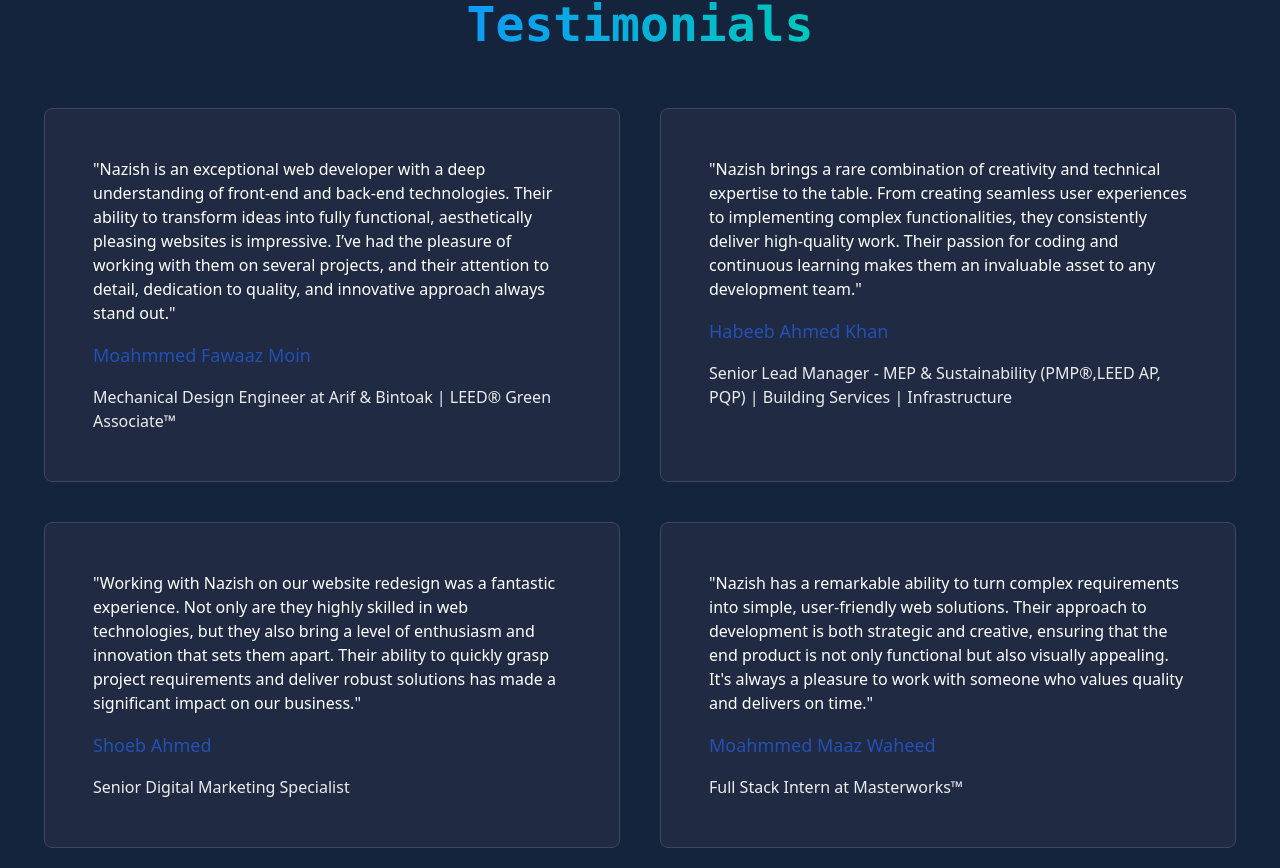
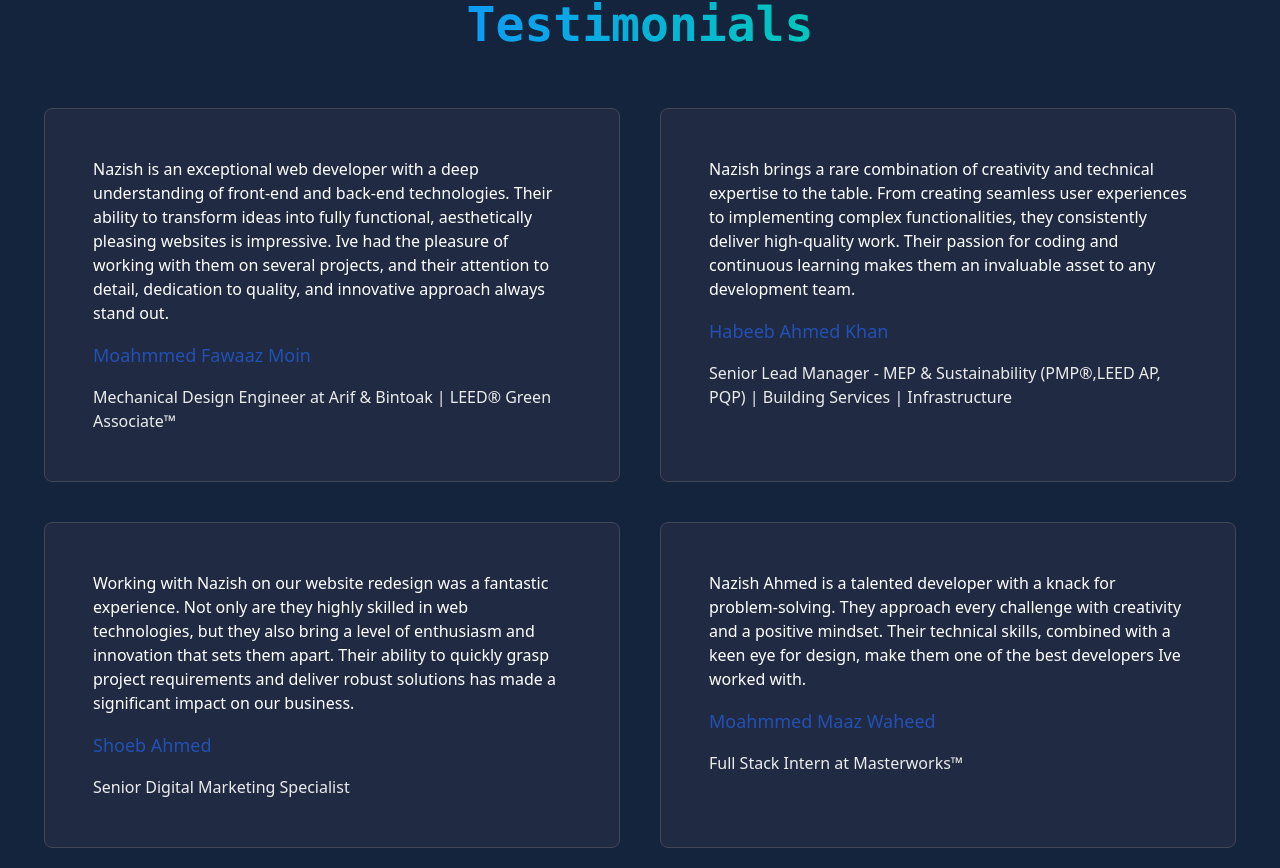
Before and after one commit to nazish-16/realfrezz, a Next.js app: page / in a window 1280 px wide. Shown: the part 2361-3229 px from the top of the page. Built offline with nearby package versions, Linux system fonts and the light colour scheme.

Commit message:
texh stack

```diff
--- a/components/Tech.tsx
+++ b/components/Tech.tsx
@@ -7,7 +7,7 @@ const Tech = () => {
                 <p className='font-mono tracking-tight text-6xl sm:text-2xl text-white text-center lg:text-start font-extrabold'><span className='text-transparent text-4xl lg:text-5xl bg-clip-text bg-gradient-to-r from-[#0d9cf6] to-[#00c7bd]'>My Skills</span><br className='md:hidden' /></p>
             </div>
             <div className='grid grid-cols-1 lg:grid-cols-2 xl:grid-cols-3 mt-2 md:mt-10'>
-                <div className='bg-[#18354d80] m-7 md:m-5 rounded-md border border-[#324050] p-5 w-[26rem] text-white font-mono hover:scale-105 transition-all cursor-pointer'>
+                <div className='bg-[#18354d80] m-7 md:m-5 rounded-md border border-[#324050] p-5 w-[26rem] text-white font-mono hover:scale-105 transition-all'>
                 <div className='flex flex-row justify-between'>
                     <div>
                         <h1 className='mb-2'>Frontend Development</h1>
@@ -20,7 +20,7 @@ const Tech = () => {
                         <div className="bg-blue-600 h-2.5 rounded-full w-5/6"></div>
                     </div>
                 </div>
-                <div className='bg-[#18354d80] m-7 md:m-5 rounded-md border border-[#324050] p-5 w-[26rem] text-white font-mono hover:scale-105 transition-all cursor-pointer'>
+                <div className='bg-[#18354d80] m-7 md:m-5 rounded-md border border-[#324050] p-5 w-[26rem] text-white font-mono hover:scale-105 transition-all'>
                 <div className='flex flex-row justify-between'>
                     <div>
                         <h1 className='mb-2'>iOS App Development</h1>
@@ -33,7 +33,7 @@ const Tech = () => {
                         <div className="bg-blue-600 h-2.5 rounded-full w-2/4"></div>
                     </div>
                 </div>
-                <div className='bg-[#18354d80] m-7 md:m-5 rounded-md border border-[#324050] p-5 w-[26rem] text-white font-mono hover:scale-105 transition-all cursor-pointer'>
+                <div className='bg-[#18354d80] m-7 md:m-5 rounded-md border border-[#324050] p-5 w-[26rem] text-white font-mono hover:scale-105 transition-all'>
                 <div className='flex flex-row justify-between'>
                     <div>
                         <h1 className='mb-2'>React Development</h1>
@@ -47,7 +47,7 @@ const Tech = () => {
                     </div>
 
                 </div>
-                <div className='bg-[#18354d80] m-7 md:m-5 rounded-md border border-[#324050] p-5 w-[26rem] text-white font-mono hover:scale-105 transition-all cursor-pointer'>
+                <div className='bg-[#18354d80] m-7 md:m-5 rounded-md border border-[#324050] p-5 w-[26rem] text-white font-mono hover:scale-105 transition-all'>
                 <div className='flex flex-row justify-between'>
                     <div>
                         <h1 className='mb-2'>Android App Development</h1>
@@ -60,7 +60,7 @@ const Tech = () => {
                         <div className="bg-blue-600 h-2.5 rounded-full w-4/6"></div>
                     </div>
                 </div>
-                <div className='bg-[#18354d80] m-7 md:m-5 rounded-md border border-[#324050] p-5 w-[26rem] text-white font-mono hover:scale-105 transition-all cursor-pointer'>
+                <div className='bg-[#18354d80] m-7 md:m-5 rounded-md border border-[#324050] p-5 w-[26rem] text-white font-mono hover:scale-105 transition-all'>
                 <div className='flex flex-row justify-between'>
                     <div>
                         <h1 className='mb-2'>Leadership Skills</h1>
--- a/components/Testimonials.tsx
+++ b/components/Testimonials.tsx
@@ -7,23 +7,23 @@ const Testimonials = () => {
             <h1 className='font-extrabold font-mono text-transparent text-4xl lg:text-5xl bg-clip-text bg-gradient-to-r from-[#0d9cf6] to-[#00c7bd]'>Testimonials</h1>
         </div>
         <div className='mt-10 grid grid-cols-1 md:grid-cols-2'>
-            <div className='max-w-xl p-10 bg-[#202b43] rounded-lg border border-[#414757] m-5 hover:scale-105 transition-all'>
-                <p className='text-white p-2'>"Nazish is an exceptional web developer with a deep understanding of front-end and back-end technologies. Their ability to transform ideas into fully functional, aesthetically pleasing websites is impressive. I’ve had the pleasure of working with them on several projects, and their attention to detail, dedication to quality, and innovative approach always stand out."</p>
+            <div className='max-w-xl p-10 bg-[#202b43] rounded-lg border border-[#414757] m-5 transition-all hover:scale-105'>
+                <p className='text-white p-2'>Nazish is an exceptional web developer with a deep understanding of front-end and back-end technologies. Their ability to transform ideas into fully functional, aesthetically pleasing websites is impressive. Ive had the pleasure of working with them on several projects, and their attention to detail, dedication to quality, and innovative approach always stand out.</p>
                 <h1 className='text-[#2463ebab] p-2 text-lg'>Moahmmed Fawaaz Moin</h1>
                 <h3 className='text-[#ececec] p-2'>Mechanical Design Engineer at Arif & Bintoak | LEED® Green Associate™</h3>
             </div>
-            <div className='max-w-xl p-10 bg-[#202b43] rounded-lg border border-[#414757] m-5 hover:scale-105 transition-all'>
-                <p className='text-white p-2'>"Nazish brings a rare combination of creativity and technical expertise to the table. From creating seamless user experiences to implementing complex functionalities, they consistently deliver high-quality work. Their passion for coding and continuous learning makes them an invaluable asset to any development team."</p>
+            <div className='max-w-xl p-10 bg-[#202b43] rounded-lg border border-[#414757] m-5 transition-all hover:scale-105'>
+                <p className='text-white p-2'>Nazish brings a rare combination of creativity and technical expertise to the table. From creating seamless user experiences to implementing complex functionalities, they consistently deliver high-quality work. Their passion for coding and continuous learning makes them an invaluable asset to any development team.</p>
                 <h1 className='text-[#2463ebab] p-2 text-lg'>Habeeb Ahmed Khan</h1>
                 <h3 className='text-[#ececec] p-2'>Senior Lead Manager - MEP & Sustainability (PMP®,LEED AP, PQP) | Building Services | Infrastructure</h3>
             </div>
-            <div className='max-w-xl p-10 bg-[#202b43] rounded-lg border border-[#414757] m-5 hover:scale-105 transition-all'>
-                <p className='text-white p-2'>"Working with Nazish on our website redesign was a fantastic experience. Not only are they highly skilled in web technologies, but they also bring a level of enthusiasm and innovation that sets them apart. Their ability to quickly grasp project requirements and deliver robust solutions has made a significant impact on our business."</p>
+            <div className='max-w-xl p-10 bg-[#202b43] rounded-lg border border-[#414757] m-5 transition-all hover:scale-105'>
+                <p className='text-white p-2'>Working with Nazish on our website redesign was a fantastic experience. Not only are they highly skilled in web technologies, but they also bring a level of enthusiasm and innovation that sets them apart. Their ability to quickly grasp project requirements and deliver robust solutions has made a significant impact on our business.</p>
                 <h1 className='text-[#2463ebab] p-2 text-lg'>Shoeb Ahmed</h1>
                 <h3 className='text-[#ececec] p-2'>Senior Digital Marketing Specialist</h3>
             </div>
-            <div className='max-w-xl p-10 bg-[#202b43] rounded-lg border border-[#414757] m-5 hover:scale-105 transition-all'>
-                <p className='text-white p-2'>"Nazish has a remarkable ability to turn complex requirements into simple, user-friendly web solutions. Their approach to development is both strategic and creative, ensuring that the end product is not only functional but also visually appealing. It's always a pleasure to work with someone who values quality and delivers on time."</p>
+            <div className='max-w-xl p-10 bg-[#202b43] rounded-lg border border-[#414757] m-5 transition-all hover:scale-105'>
+                <p className='text-white p-2'>Nazish Ahmed is a talented developer with a knack for problem-solving. They approach every challenge with creativity and a positive mindset. Their technical skills, combined with a keen eye for design, make them one of the best developers Ive worked with.</p>
                 <h1 className='text-[#2463ebab] p-2 text-lg'>Moahmmed Maaz Waheed</h1>
                 <h3 className='text-[#ececec] p-2'>Full Stack Intern at Masterworks™</h3>
             </div>
```
